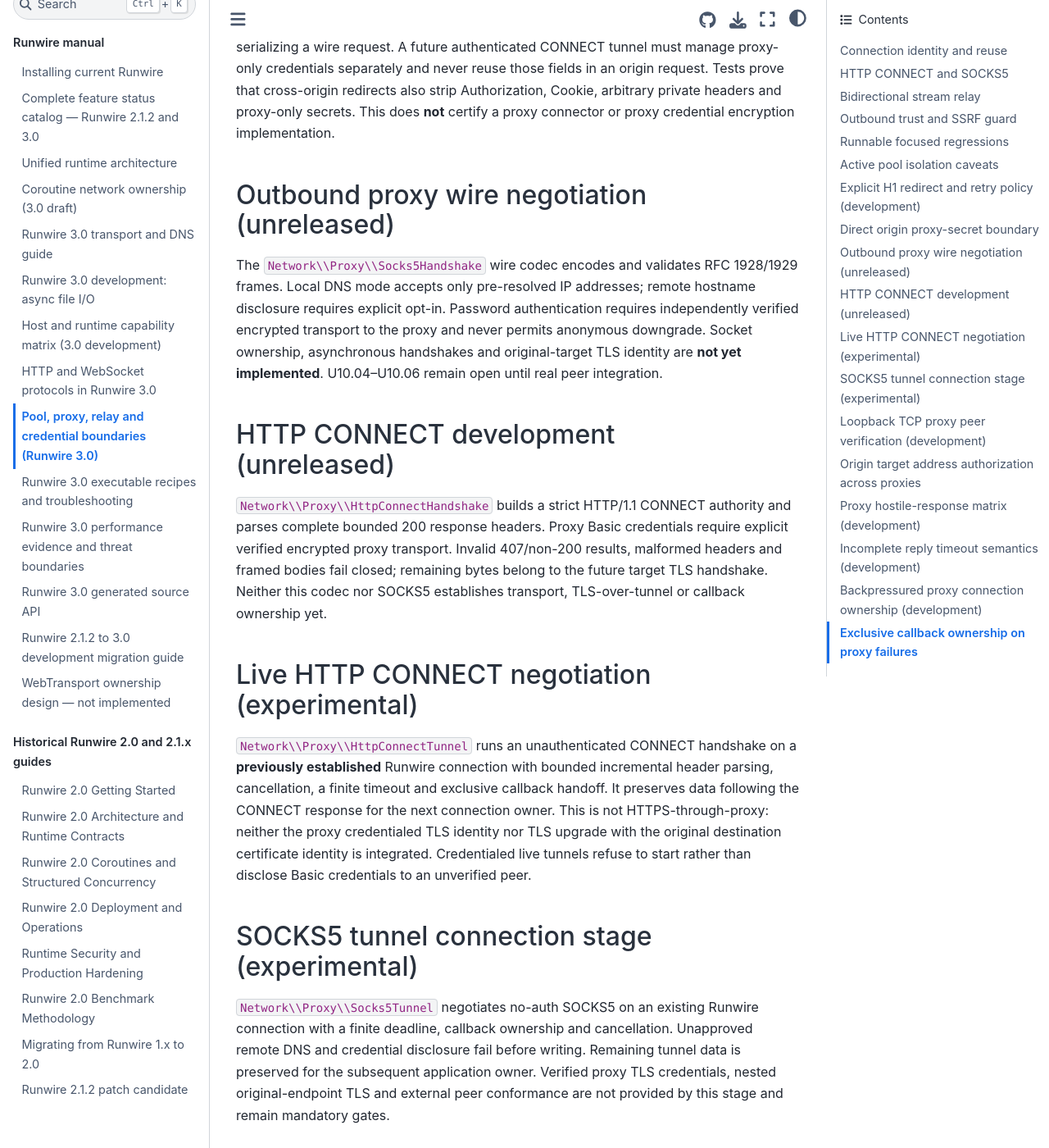
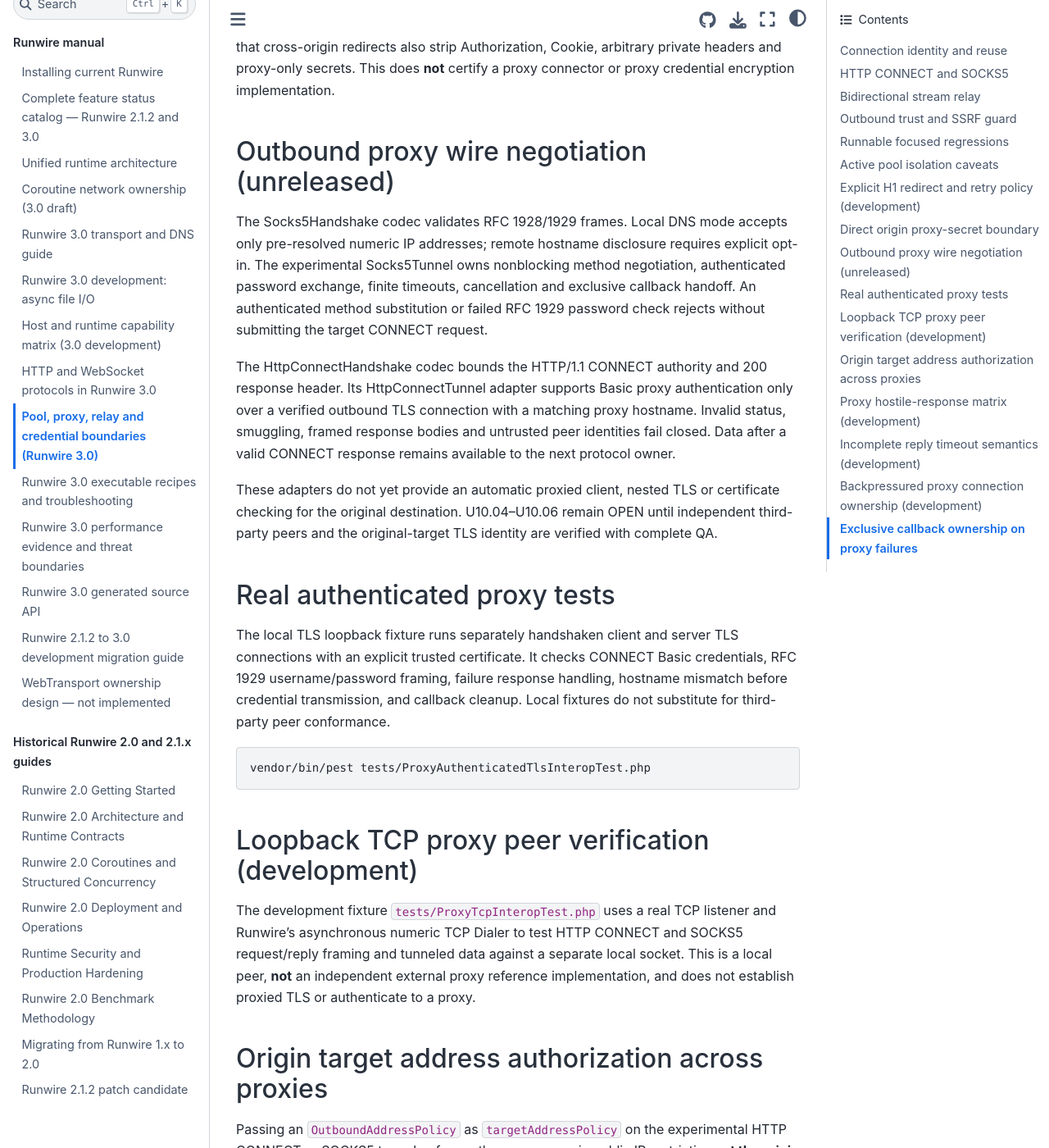
Before and after one commit to infocyph/Runwire, a Sphinx documentation site: the page built from docs/connection-policies-3.0.rst, in a window 1280 px wide and 1400 px high, scrolled down 3680 px. Shown: the whole window at 82% size. Built offline with Sphinx 7.4.7 and the Sphinx Book theme 1.1.4, drawn with Linux system fonts in a browser that asks for light colours; some of the changed text lies outside the part shown.

Commit message:
test(runwire-c2): fail closed on rejected proxy auth and sync native RST capability guide

```diff
--- a/docs/connection-policies-3.0.rst
+++ b/docs/connection-policies-3.0.rst
@@ -43,20 +43,17 @@
 HTTP CONNECT and SOCKS5
 -----------------------
 
-HTTP CONNECT, proxy authentication and SOCKS5 are separate unfinished
-implementation gates. A future CONNECT must authenticate to the
-configured proxy using a scoped policy, validate a bounded successful
-tunnel response and then separately authenticate the original TLS
-server identity *through* the tunnel. The proxy identity does not
-replace the destination certificate. A failed proxy handshake must
-close sockets and clear credentials; do not retry with plaintext.
+Experimental nonblocking HTTP CONNECT and SOCKS5 adapters negotiate on a
+previously established Runwire connection. Proxy credentials may be sent
+only after the outbound Dialer verifies the proxy's TLS peer and that
+identity matches the explicitly configured proxy hostname. Plaintext or
+mismatched identities fail before transmitting credentials.
 
-A future SOCKS5 connector must explicitly choose remote versus local
-DNS based on policy, reject unexpected authentication methods and
-prevent leaking destination lookups when proxy-side DNS is required.
-Never put proxy passwords into connection keys, diagnostic logs or
-exception strings. The pool key only contains the caller-provided
-opaque credential revision, not the credential itself.
+Successful proxy negotiation does NOT verify the original destination.
+Nested end-to-end TLS to the original hostname remains unimplemented;
+proxy certificate validation must never replace destination validation.
+Automatic authenticated proxy connectors and independent third-party
+proxy conformance are still required under U10.04--U10.06.
 
 Bidirectional stream relay
 --------------------------
@@ -168,49 +165,38 @@
 Outbound proxy wire negotiation (unreleased)
 --------------------------------------------
 
-The ``Network\\Proxy\\Socks5Handshake`` wire codec encodes and validates
-RFC 1928/1929 frames. Local DNS mode accepts only pre-resolved IP addresses;
-remote hostname disclosure requires explicit opt-in. Password authentication
-requires independently verified encrypted transport to the proxy and never
-permits anonymous downgrade. Socket ownership, asynchronous handshakes and
-original-target TLS identity are **not yet implemented**. U10.04–U10.06
-remain open until real peer integration.
+The Socks5Handshake codec validates RFC 1928/1929 frames. Local DNS mode
+accepts only pre-resolved numeric IP addresses; remote hostname disclosure
+requires explicit opt-in. The experimental Socks5Tunnel owns nonblocking
+method negotiation, authenticated password exchange, finite timeouts,
+cancellation and exclusive callback handoff. An authenticated method
+substitution or failed RFC 1929 password check rejects without submitting
+the target CONNECT request.
 
+The HttpConnectHandshake codec bounds the HTTP/1.1 CONNECT authority and
+200 response header. Its HttpConnectTunnel adapter supports Basic proxy
+authentication only over a verified outbound TLS connection with a matching
+proxy hostname. Invalid status, smuggling, framed response bodies and
+untrusted peer identities fail closed. Data after a valid CONNECT response
+remains available to the next protocol owner.
 
-HTTP CONNECT development (unreleased)
---------------------------------------
+These adapters do not yet provide an automatic proxied client, nested TLS
+or certificate checking for the original destination. U10.04--U10.06
+remain OPEN until independent third-party peers and the original-target
+TLS identity are verified with complete QA.
 
-``Network\\Proxy\\HttpConnectHandshake`` builds a strict HTTP/1.1
-CONNECT authority and parses complete bounded 200 response headers.
-Proxy Basic credentials require explicit verified encrypted proxy transport.
-Invalid 407/non-200 results, malformed headers and framed bodies fail closed;
-remaining bytes belong to the future target TLS handshake. Neither this codec
-nor SOCKS5 establishes transport, TLS-over-tunnel or callback ownership yet.
+Real authenticated proxy tests
+------------------------------
 
+The local TLS loopback fixture runs separately handshaken client and server
+TLS connections with an explicit trusted certificate. It checks CONNECT
+Basic credentials, RFC 1929 username/password framing, failure response
+handling, hostname mismatch before credential transmission, and callback
+cleanup. Local fixtures do not substitute for third-party peer conformance.
 
-Live HTTP CONNECT negotiation (experimental)
---------------------------------------------
+.. code-block:: console
 
-``Network\\Proxy\\HttpConnectTunnel`` runs an unauthenticated CONNECT
-handshake on a **previously established** Runwire connection with bounded
-incremental header parsing, cancellation, a finite timeout and exclusive
-callback handoff. It preserves data following the CONNECT response for the
-next connection owner. This is not HTTPS-through-proxy: neither the proxy
-credentialed TLS identity nor TLS upgrade with the original destination
-certificate identity is integrated. Credentialed live tunnels refuse to start
-rather than disclose Basic credentials to an unverified peer.
-
-
-SOCKS5 tunnel connection stage (experimental)
------------------------------------------------
-
-``Network\\Proxy\\Socks5Tunnel`` negotiates no-auth SOCKS5 on an existing
-Runwire connection with a finite deadline, callback ownership and cancellation.
-Unapproved remote DNS and credential disclosure fail before writing. Remaining
-tunnel data is preserved for the subsequent application owner. Verified proxy
-TLS credentials, nested original-endpoint TLS and external peer conformance
-are not provided by this stage and remain mandatory gates.
-
+   vendor/bin/pest tests/ProxyAuthenticatedTlsInteropTest.php
 
 Loopback TCP proxy peer verification (development)
 --------------------------------------------------
```
Also changed, not shown: docs/plans/runwire-3.0-unified-runtime-development-plan.md (+3 -0 lines), docs/plans/runwire-3.0-unified-runtime-roadmap.md (+3 -0 lines), 1 other file.
